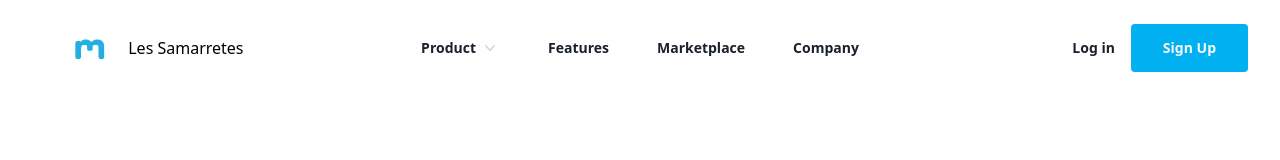
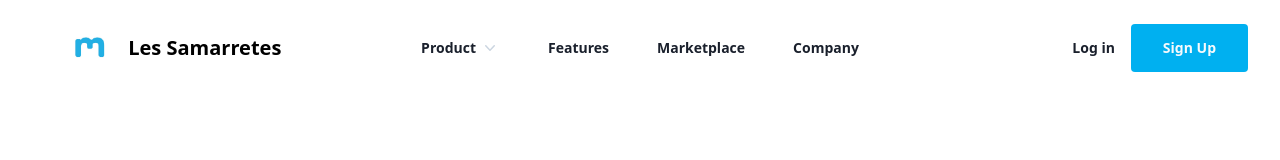
Before and after one commit to ShifterNathan/les_samarretes, a React (Create React App) app in the folder packages/client/: page / in a window 1280 px wide. Shown: the top 160 px of the page. Built offline with nearby package versions, Linux system fonts and the light colour scheme; a web font is replaced by a local one.

Commit message:
Styles on logo

```diff
--- a/packages/client/src/components/header/Header.tsx
+++ b/packages/client/src/components/header/Header.tsx
@@ -36,8 +36,8 @@ function Header() {
       <nav className="mx-auto flex max-w-7xl items-center justify-between p-6 lg:px-8" aria-label="Global">
         <div className="flex lg:flex-1 items-center">
           <a href="/" className="-m-1.5 p-1.5 ml-10 flex items-center gap-5">
-            <img className="h-8 w-auto" src={logo} alt="logo" />
-            <span>Les Samarretes</span>
+            <img className="h-8 w-auto mb-1" src={logo} alt="logo" />
+            <span className='font-bold text-xl'>Les Samarretes</span>
           </a>
         </div>
         <div className="flex lg:hidden">
```
